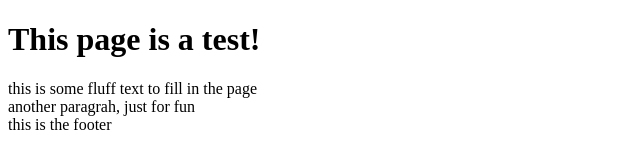
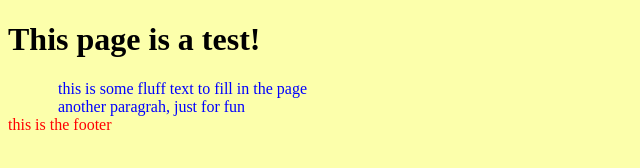
Before and after one commit to Teren9/newGitTest, a plain HTML site: page index.html in a window 1280 px wide. Shown: the whole page, without its empty margins (0-640 px from the left). Drawn offline with Linux system fonts and the light colour scheme.

Commit message:
addig style

```diff
--- a/index.html
+++ b/index.html
@@ -2,6 +2,7 @@
 <html>
 <head>
 	<title>This page is a test</title>
+	<link rel="stylesheet" type="text/css" href="style.css">
 </head>
 <body>
 	<header>
--- /dev/null
+++ b/style.css
@@ -0,0 +1,12 @@
+body{
+	background-color: #fcffab;
+}
+div[role=main]{
+
+	margin-left: 50px;
+	color: blue;
+}
+footer{
+	float: left;
+	color: red;
+}
```
